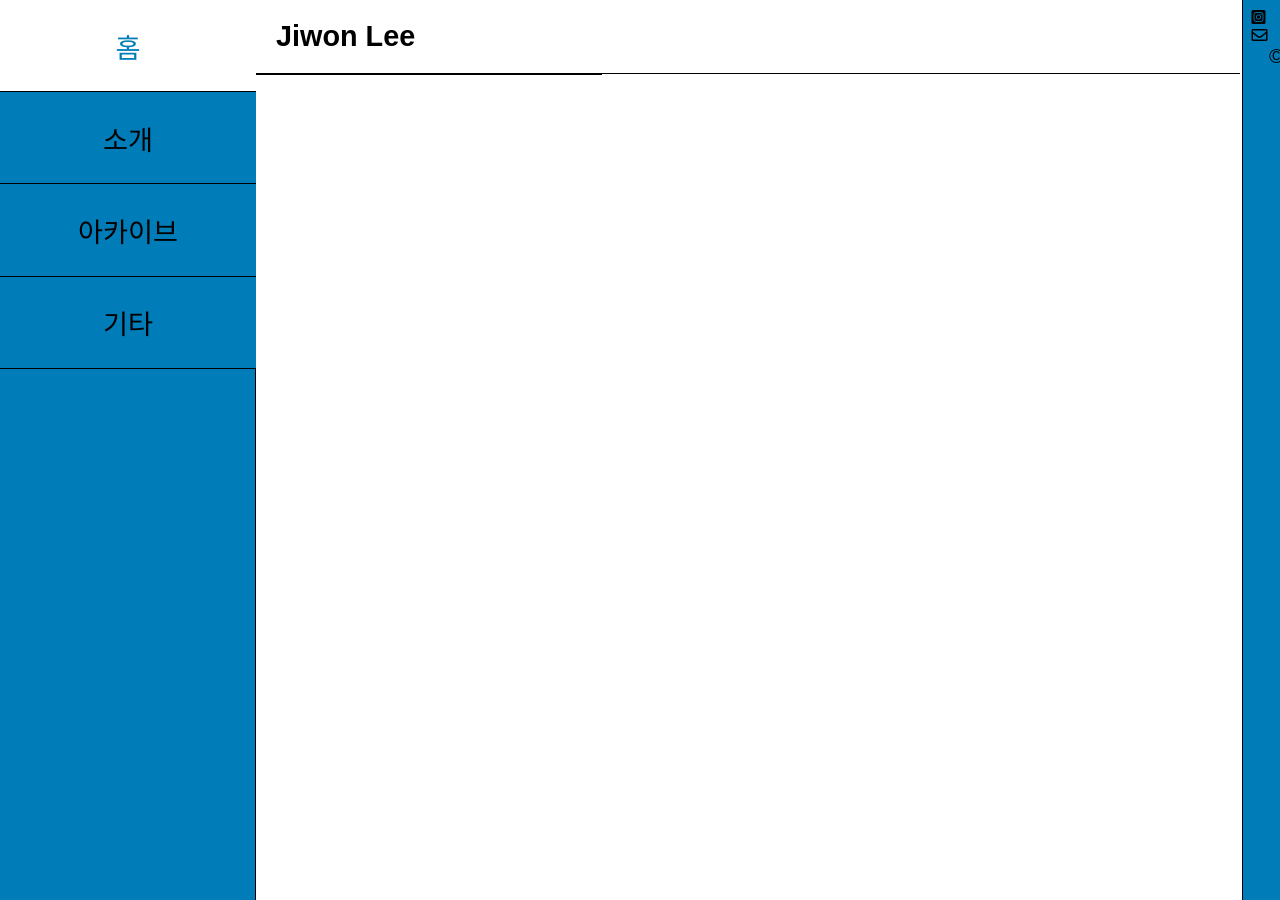
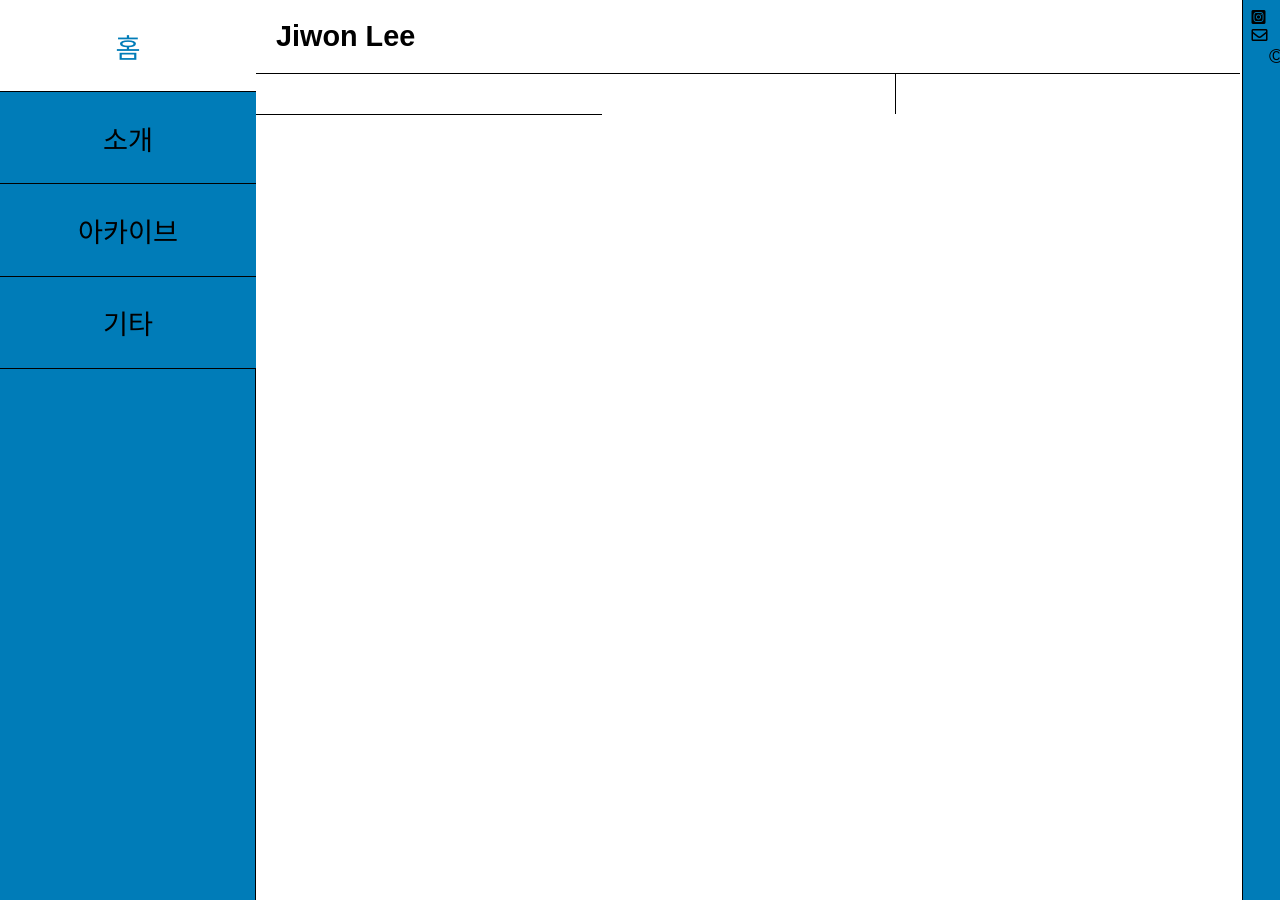
Before and after one commit to LfayeJ/archives, a Jekyll site: the page built from index.html, in a window 1280 px wide. Built offline with Jekyll 4.4.1, drawn with Linux system fonts in a browser that asks for light colours; some web fonts are replaced.

Commit message:
Update default.html

```diff
--- a/_layouts/default.html
+++ b/_layouts/default.html
@@ -17,8 +17,7 @@
         </aside>
         <div class="main-content">
             {% include header.html %}
-            <main class="primary-content">
-                {{ contents }}
+            <main class="content">
             </main>
             <section class="secondary-content">
             </section>
```
